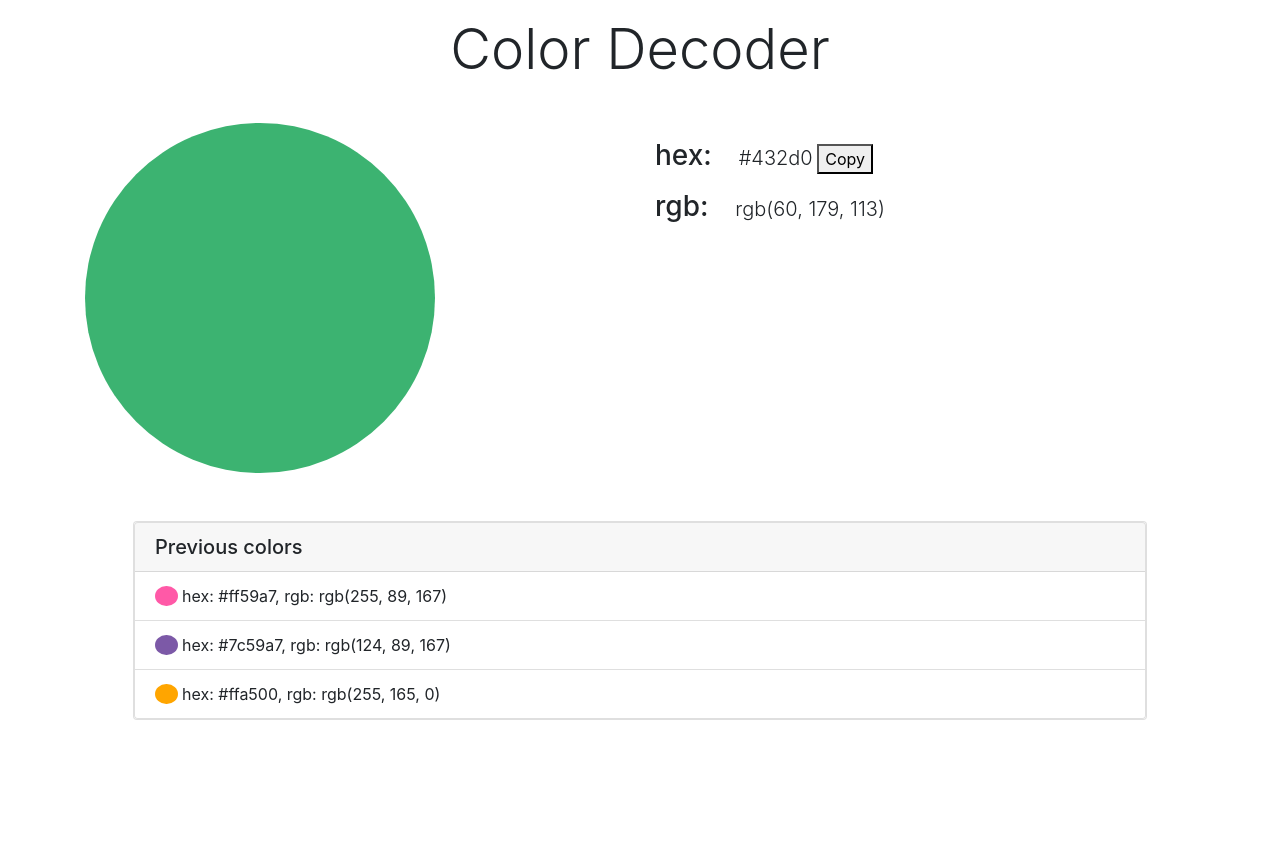
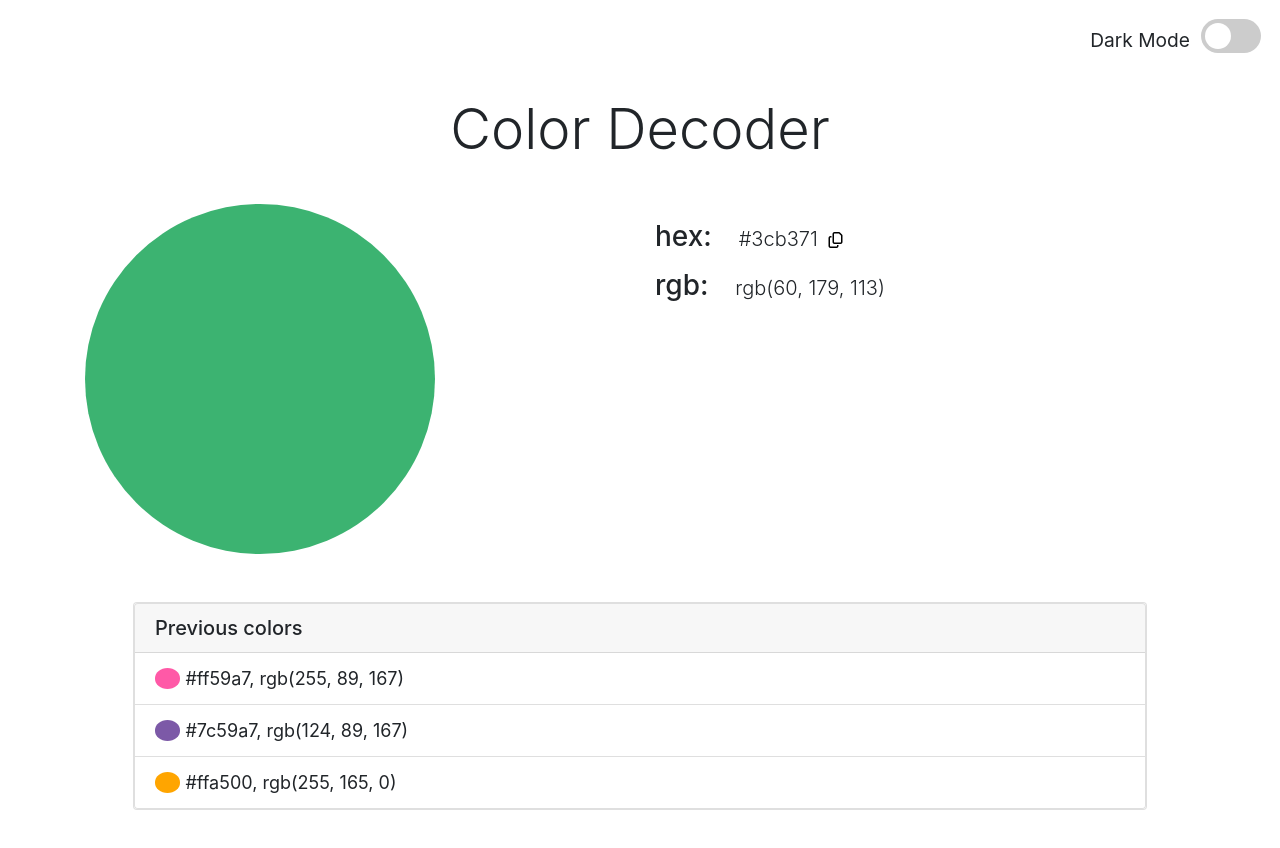
Before and after one commit to NatthasaKendo/EmbedProject, a plain HTML site: page web/index.html in a window 1280 px wide. Before the commit the page ends 800 px from the top, so only its background shows below. Drawn offline with nearby package versions, Linux system fonts and the light colour scheme; a script that the page names is missing.

Commit message:
Add Dark Mode and Copy button

```diff
--- a/web/index.html
+++ b/web/index.html
@@ -9,10 +9,19 @@
     <script src="https://cdnjs.cloudflare.com/ajax/libs/paho-mqtt/1.0.1/mqttws31.js" type="text/javascript"></script>
     <script src="https://cdn.netpie.io/microgear.js"></script>
     <script src="https://code.jquery.com/jquery-3.6.0.slim.min.js"></script>
+    <script src="https://kit.fontawesome.com/2f9801441f.js" crossorigin="anonymous"></script>
     <title>Color Decoder</title>
   </head>
 
   <body>
+    <div id="dark-mode">
+      Dark Mode&nbsp&nbsp
+      <label class="switch">
+        <input type="checkbox" onclick="toggleDarkmode()">
+        <span class="slider round"></span>
+      </label>
+    </div>
+
     <div class="d-flex justify-content-center p-3">
       <h4 class="display-4">Color Decoder</h1>
     </div>
@@ -31,8 +40,8 @@
 
       <!---refer to hex-main and rgb-main to change value of each one-->
       <p><span class="h3">hex:&nbsp &nbsp</span>
-        <span id="hex-code" class="h5 lead hex-main">#432d0</span>
-        <button id="cp_btn">Copy</button>
+        <span id="hex-code" class="h5 lead hex-main">#3cb371</span>
+        <button style ="background:transparent; border:none;" id="cp_btn" onclick="copyToClipboard('hex-code')"><i class="far fa-copy"></i></button>
       </p>
       <p><span class="h3">rgb:&nbsp &nbsp</span>
         <span id="rgb-text" class="h5 lead rgb-main">rgb(60, 179, 113)</span>
@@ -58,8 +67,8 @@
     <li class="list-group-item"><span class="square-small rounded-circle"
       style="background-color: rgb(255, 89, 167)">
     &nbsp&nbsp&nbsp&nbsp&nbsp</span>
-    hex: <span class="hex-small">#ff59a7</span>,
-    rgb: <span class="rgb-small">rgb(255, 89, 167)</span></li>
+    <span class="hex-small">#ff59a7</span>,
+    <span class="rgb-small">rgb(255, 89, 167)</span></li>
 
     <!--------------------------------------->
 
@@ -67,14 +76,14 @@
     <li class="list-group-item"><span class="square-small rounded-circle"
       style="background-color: rgb(124, 89, 167)">
     &nbsp&nbsp&nbsp&nbsp&nbsp</span>
-    hex: <span class="hex-small">#7c59a7</span>,
-    rgb: <span class="rgb-small">rgb(124, 89, 167)</span></li>
+    <span class="hex-small">#7c59a7</span>,
+    <span class="rgb-small">rgb(124, 89, 167)</span></li>
 
     <li class="list-group-item"><span class="square-small rounded-circle"
       style="background-color: rgb(255, 165, 0)">
     &nbsp&nbsp&nbsp&nbsp&nbsp</span>
-    hex: <span class="hex-small">#ffa500</span>,
-    rgb: <span class="rgb-small">rgb(255, 165, 0)</span></li>
+    <span class="hex-small">#ffa500</span>,
+    <span class="rgb-small">rgb(255, 165, 0)</span></li>
   </ul>
 
 
--- a/web/script.js
+++ b/web/script.js
@@ -3,6 +3,8 @@ const KEY = "ft4AuCBRY3FaBL8";
 const SECRET = "8EtOBBV6Z1Be0mjQrny2vwjAe";
 const ALIAS = "html"; //Device name (can be anything)
 const BOARD = "esp8266";
+
+var darkMode = false;
 
 var microgear = Microgear.create({
     key: KEY,
@@ -32,7 +34,8 @@ microgear.on('message', function(topic,msg) {
 });
 
 function updateTable(rgb, hex){
-  $(".list-group > li:first").before('<li class="list-group-item"><span class="square-small rounded-circle"style="background-color: ' + rgb + '">&nbsp&nbsp&nbsp&nbsp&nbsp</span> hex: <span class="hex-small">' + hex + '</span>, rgb: <span class="rgb-small">' + rgb + '</span></li>');
+  $(".list-group > li:first").before('<li class="list-group-item"><span class="square-small rounded-circle"style="background-color: ' + rgb + '">&nbsp&nbsp&nbsp&nbsp&nbsp</span> <span class="hex-small">' + hex + '</span>, <span class="rgb-small">' + rgb + '</span></li>');
+  uppdateDarkMode();
 }
 
 // function when connected to NETPIE
@@ -42,10 +45,8 @@ microgear.on('connected', function() {
 
 microgear.connect(APPID); // Connect to NETPIE
 
-document.getElementById("cp_btn").addEventListener("click", copyToClipboard);
-
-function copyToClipboard() {
-    var copyText = document.getElementById("hex-code");
+function copyToClipboard(id) {
+    var copyText = document.getElementById(id);
     var textArea = document.createElement("textarea");
     textArea.value = copyText.textContent;
     document.body.appendChild(textArea);
@@ -53,3 +54,29 @@ function copyToClipboard() {
     document.execCommand("Copy");
     textArea.remove();
 }
+
+function toggleDarkmode(){
+  if(darkMode){
+    darkMode = false;
+  }else{
+    darkMode = true;
+  }
+  uppdateDarkMode();
+}
+
+function uppdateDarkMode(){
+  if(darkMode){
+    $("body").css("background-color","rgb(38,38,38)");
+    $("body").css("color","white");
+    $(".card").css("background-color","rgb(70,70,70)");
+    $(".list-group-item").css("background-color","rgb(38,38,38)");
+    $(".far").css("color","white");
+  }else{
+    $("body").css("background-color","white");
+    $("body").css("color","black");
+    $(".card").css("background-color","rgb(247,247,247)");
+    $(".list-group-item").css("background-color","white");
+    $(".far").css("color","black");
+    //$("body").css("background-color","rgb(38,38,38)");
+  }
+}
--- a/web/style.css
+++ b/web/style.css
@@ -1,18 +1,96 @@
 .square {
-
   height: 350px;
   width: 350px;
   padding: 10px;
   background-color: #03d7fc;
-   border: 0px solid #555;
-   border-radius: 25px;
+  border: 0px solid #555;
+  border-radius: 25px;
 }
 
 .square-small {
-
   display: inline;
   height: 10px;
   width: 10px;
   border: 0px solid #e9e8eb;
   border-radius: 25px;
 }
+
+.list-group-item {
+  font-size: large;
+}
+
+/* The switch - the box around the slider */
+.switch {
+  position: relative;
+  display: inline-block;
+  width: 60px;
+  height: 34px;
+}
+
+/* Hide default HTML checkbox */
+.switch input {
+  opacity: 0;
+  width: 0;
+  height: 0;
+}
+
+/* The slider */
+.slider {
+  position: absolute;
+  cursor: pointer;
+  top: 0;
+  left: 0;
+  right: 0;
+  bottom: 0;
+  background-color: #ccc;
+  -webkit-transition: 0.4s;
+  transition: 0.4s;
+}
+
+.slider:before {
+  position: absolute;
+  content: "";
+  height: 26px;
+  width: 26px;
+  left: 4px;
+  bottom: 4px;
+  background-color: white;
+  -webkit-transition: 0.4s;
+  transition: 0.4s;
+}
+
+input:checked + .slider {
+  background-color: #3cb371;
+}
+
+input:focus + .slider {
+  box-shadow: 0 0 1px #3cb371;
+}
+
+input:checked + .slider:before {
+  -webkit-transform: translateX(26px);
+  -ms-transform: translateX(26px);
+  transform: translateX(26px);
+}
+
+/* Rounded sliders */
+.slider.round {
+  border-radius: 34px;
+}
+
+.slider.round:before {
+  border-radius: 50%;
+}
+
+body {
+  -webkit-transition: 0.2s;
+  transition: 0.2s;
+}
+
+#dark-mode {
+  display: flex;
+  justify-content: flex-end;
+  padding: 1em;
+  align-items: center;
+  font-size: larger;
+}
```
